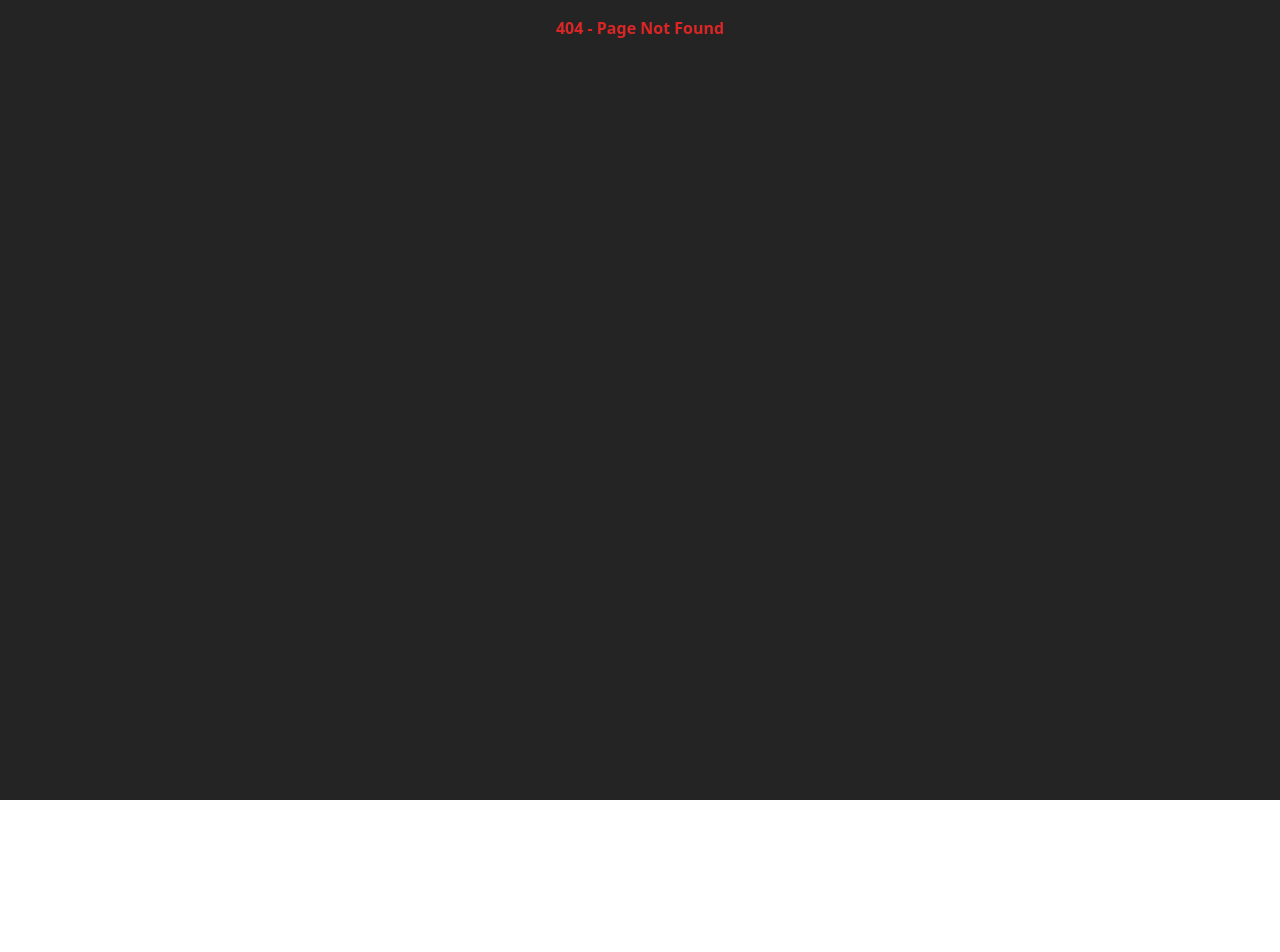
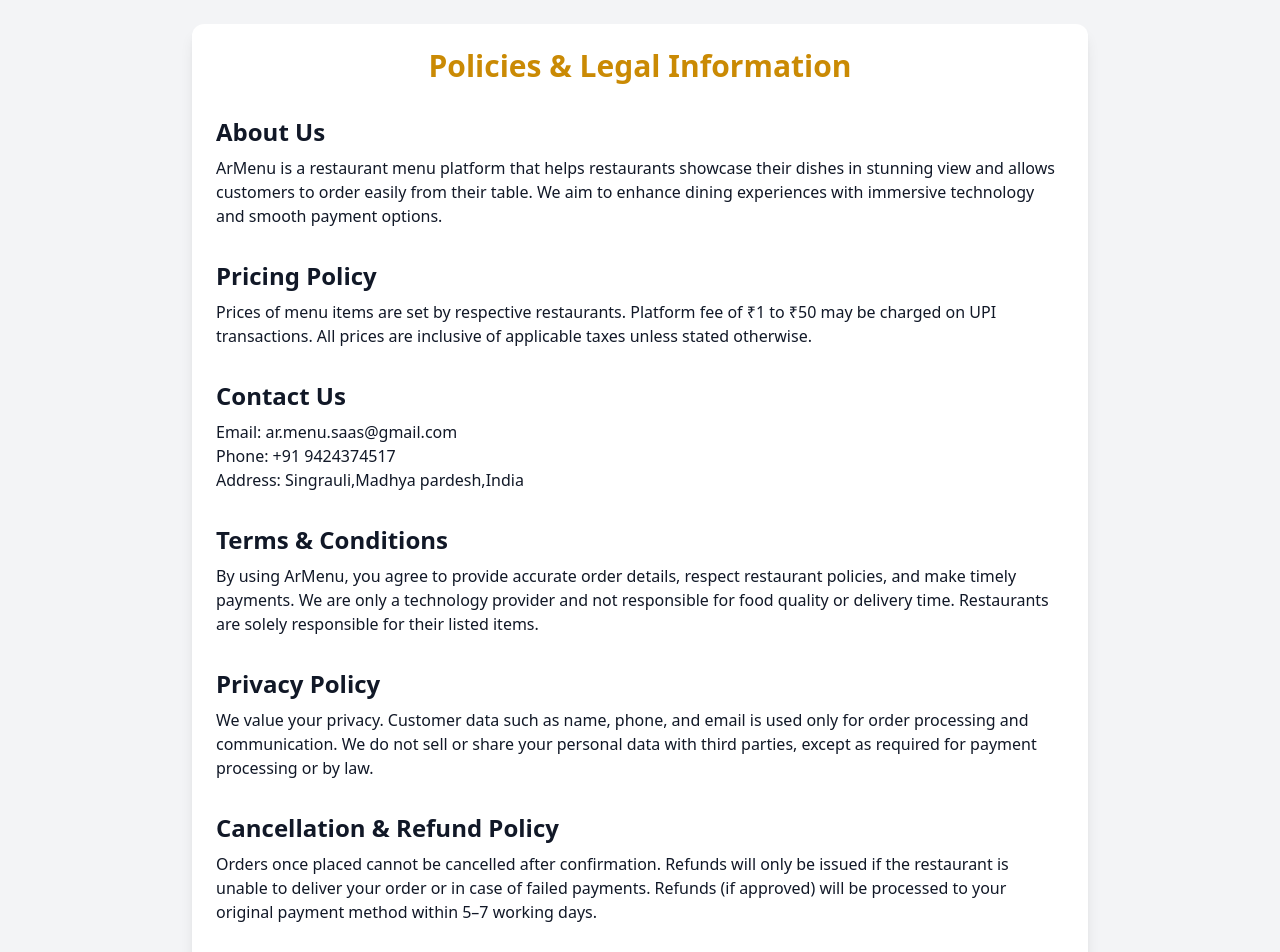
Before and after one commit to Sameer3745/ar-menu-saas, a React (Vite) app: page /policies in a window 1280 px wide. Before the commit this address had no page. Shown: the top 952 px of the page. Before the commit the page ends 800 px from the top, so only its background shows below. Built offline with nearby package versions, Linux system fonts and the light colour scheme.

Commit message:
policie page added

```diff
--- a/src/App.jsx
+++ b/src/App.jsx
@@ -8,6 +8,7 @@
 import PublicMenu from "./pages/PublicMenu";
 import LandingPage from "./pages/LandingPage";
 import UpdatePassword from "./pages/UpdatePassword";
+import Policies from "./pages/Policies"; // ✅ Add Policies page
 
 import MenuManagement from "./components/MenuManagement";
 import Orders from "./components/Orders";
@@ -48,9 +49,12 @@
       {/* Public menu */}
       <Route path="/menu/:profileId" element={<PublicMenu />} />
 
+      {/* Policies page (Razorpay) */}
+      <Route path="/policies" element={<Policies />} />
+
       {/* Owner Dashboard */}
       <Route
-        path="/dashboard"
+        path="/dashboard/*"
         element={user ? <Dashboard /> : <Navigate to="/" />}
       >
         <Route index element={null} />
--- a/src/components/QRCodePage.jsx
+++ b/src/components/QRCodePage.jsx
@@ -22,7 +22,7 @@
         setProfile(user);
 
         // Base URL for menu page
-        const baseUrl = 'https://www.armenu.in'
+        const baseUrl = 'http://localhost:5173'
         const deployedLink = `${baseUrl}/menu/${user.id}`;
         setMenuUrl(deployedLink);
 
--- a/src/pages/LandingPage.jsx
+++ b/src/pages/LandingPage.jsx
@@ -48,7 +48,7 @@
             and create memorable dining experiences that boost your sales.
           </p>
 
-          <div className="flex justify-center md:justify-start gap-4">
+          <div className="flex flex-col sm:flex-row justify-center md:justify-start gap-4">
             <button
               onClick={() => navigate("/auth")}
               className="bg-white text-black px-8 py-4 font-bold rounded-xl shadow-md hover:bg-gray-200 transition transform hover:scale-105"
@@ -62,6 +62,14 @@
               aria-label="Watch Demo"
             >
               Watch Demo
+            </button>
+            {/* Policies Button */}
+            <button
+              onClick={() => navigate("/policies")}
+              className="border border-white text-white px-6 py-4 font-semibold rounded-xl hover:bg-white hover:text-black transition"
+              aria-label="View Policies"
+            >
+              View Policies
             </button>
           </div>
         </div>
@@ -176,9 +184,11 @@
       </section>
 
       {/* Footer */}
-      <footer className="bg-black/70 py-6 text-center text-white font-semibold relative z-10 border-t border-white/20">
-        Made with <span role="img" aria-label="love">❤️</span> by Saas Team &mdash; AR Menu &copy; {new Date().getFullYear()}
-      </footer>
+      <footer className="bg-black/70 py-6 text-center text-white font-semibold relative z-10 border-t border-white/20 flex flex-col items-center gap-2">
+        <div>
+          Made with <span role="img" aria-label="love">❤️</span> by Saas Team &mdash; AR Menu &copy; {new Date().getFullYear()}
+        </div>
+     </footer>
     </div>
   );
 }
--- /dev/null
+++ b/src/pages/Policies.jsx
@@ -0,0 +1,83 @@
+ import React from "react";
+
+export default function Policies() {
+  return (
+    <div className="min-h-screen bg-gray-100 text-gray-900 p-6">
+      <div className="max-w-4xl mx-auto bg-white rounded-xl shadow-lg p-6 space-y-8">
+        <h1 className="text-3xl font-bold text-center text-yellow-600">
+          Policies & Legal Information
+        </h1>
+
+        {/* About Us */}
+        <section>
+          <h2 className="text-2xl font-semibold mb-2">About Us</h2>
+          <p>
+            ArMenu is a restaurant menu platform that helps
+            restaurants showcase their dishes in stunning  view and allows customers
+            to order easily from their table. We aim to enhance dining
+            experiences with immersive technology and smooth payment options.
+          </p>
+        </section>
+
+        {/* Pricing Policy */}
+        <section>
+          <h2 className="text-2xl font-semibold mb-2">Pricing Policy</h2>
+          <p>
+            Prices of menu items are set by respective restaurants. Platform fee
+            of ₹1 to ₹50 may be charged on UPI transactions. All prices are inclusive
+            of applicable taxes unless stated otherwise.
+          </p>
+        </section>
+
+        {/* Contact Us */}
+        <section>
+          <h2 className="text-2xl font-semibold mb-2">Contact Us</h2>
+          <p>
+            Email: ar.menu.saas@gmail.com<br />
+            Phone: +91 9424374517<br />
+            Address: Singrauli,Madhya pardesh,India
+          </p>
+        </section>
+
+        {/* Terms & Conditions */}
+        <section>
+          <h2 className="text-2xl font-semibold mb-2">Terms & Conditions</h2>
+          <p>
+            By using ArMenu, you agree to provide accurate order details,
+            respect restaurant policies, and make timely payments. We are only a
+            technology provider and not responsible for food quality or delivery
+            time. Restaurants are solely responsible for their listed items.
+          </p>
+        </section>
+
+        {/* Privacy Policy */}
+        <section>
+          <h2 className="text-2xl font-semibold mb-2">Privacy Policy</h2>
+          <p>
+            We value your privacy. Customer data such as name, phone, and email
+            is used only for order processing and communication. We do not sell
+            or share your personal data with third parties, except as required
+            for payment processing or by law.
+          </p>
+        </section>
+
+        {/* Cancellation & Refund Policy */}
+        <section>
+          <h2 className="text-2xl font-semibold mb-2">
+            Cancellation & Refund Policy
+          </h2>
+          <p>
+            Orders once placed cannot be cancelled after confirmation. Refunds
+            will only be issued if the restaurant is unable to deliver your
+            order or in case of failed payments. Refunds (if approved) will be
+            processed to your original payment method within 5–7 working days.
+          </p>
+        </section>
+
+        <p className="text-center text-sm text-gray-500">
+          © {new Date().getFullYear()} ArMenu. All Rights Reserved.
+        </p>
+      </div>
+    </div>
+  );
+}
```
